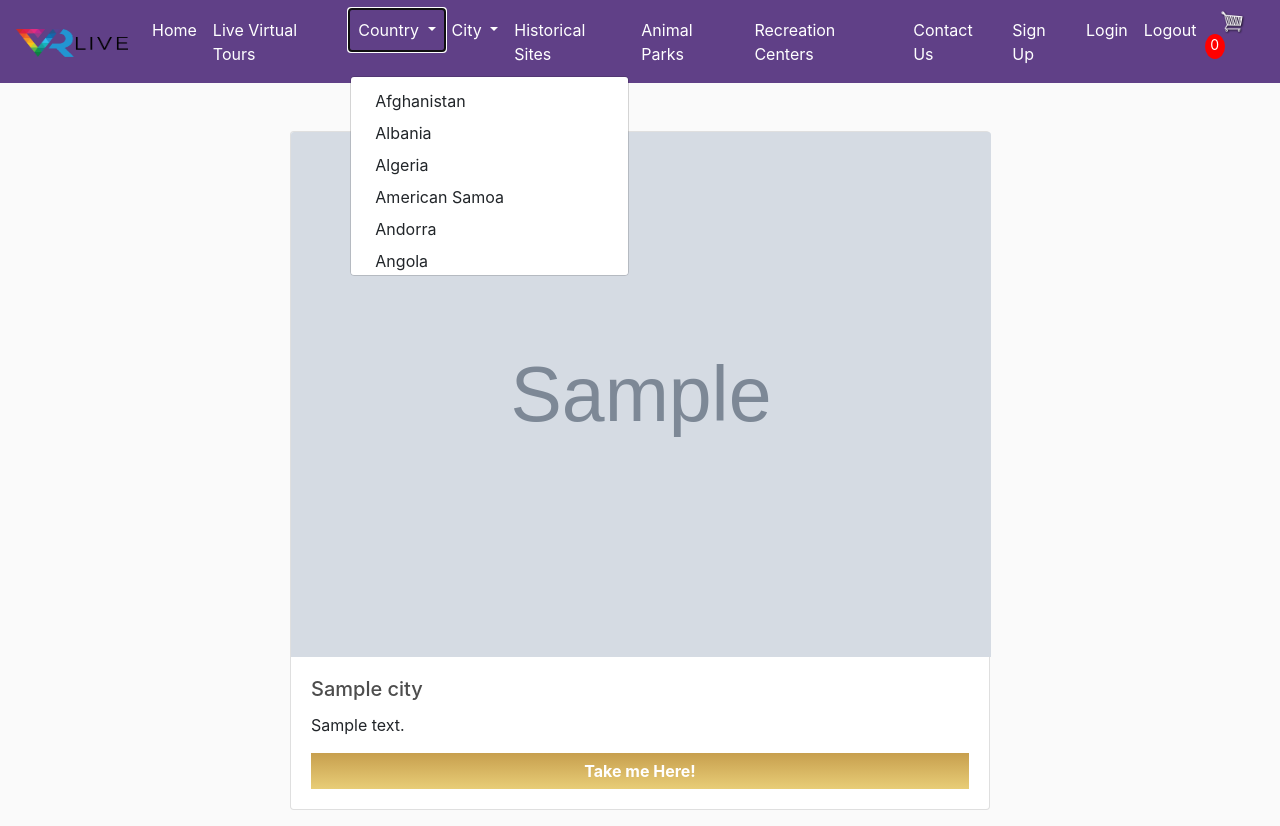
After one commit to Ivy8127/Esovis-VR, a Django app: a page that uses VRApp/templates/VRApp/city.html in a window 1280 px wide, after a click on "Country". The commit adds this page. Run offline with Django 3.2, Linux system fonts and the light colour scheme; tables that the repository leaves empty hold one stand-in row (values such as "Sample post"); grey boxes marked "Sample" are stand-in pictures; some libraries are stand-ins or nearby versions.

Commit message:
Added city demo content to city dropdown

```diff
--- a/VRApp/admin.py
+++ b/VRApp/admin.py
@@ -7,3 +7,4 @@ admin.site.register(Order)
 admin.site.register(OrderItem)
 admin.site.register(ShippingAddress)
 admin.site.register(Country)
+admin.site.register(City)
--- a/VRApp/models.py
+++ b/VRApp/models.py
@@ -7,6 +7,22 @@ from django.db.models.signals import post_save
 
 
 # Create your models here.
+class City(models.Model):
+    title = models.CharField(max_length = 50 , null=True)
+    description = models.TextField(max_length=300)
+    image = models.ImageField(null =True, blank =True)
+
+    def __str__(self):
+        return self.title
+
+    @property
+    def imageURL(self):
+        try:
+            url = self.image.url
+        except:
+            url = ''
+        return url
+
 class Country(models.Model):
     title = models.CharField(max_length = 30 , null=True)
     description = models.TextField(max_length=300)
--- /dev/null
+++ b/VRApp/templates/VRApp/city.html
@@ -0,0 +1,31 @@
+{% extends 'VRApp/main.html'%} {% load static %} {% block title %}City |
+Esovis VR{% endblock %}{% block content%}
+<br />
+<br />
+<div class="card mb-3 mx-auto" style="width: 700px">
+  <img
+    src="{{city.imageURL}}"
+    class="card-img-top"
+    alt="..."
+    style="width: 700px"
+  />
+  <div class="card-body">
+    <h5 class="card-title">{{city.title}}</h5>
+    <p class="card-text">
+      {{city.description}}
+    </p>
+    <a
+      href="{% url 'shop'%}"
+      class="btn btn-block"
+      style="
+        border: none;
+        color: white;
+        background: linear-gradient(#c79f4e, #e8cd77);
+        font-weight: bold;
+      "
+    >
+      Take me Here!</a
+    >
+  </div>
+</div>
+{% endblock content%}
--- a/VRApp/templates/VRApp/historical_sites.html
+++ b/VRApp/templates/VRApp/historical_sites.html
@@ -337,7 +337,7 @@
               <a class="dropdown-item" href="">Saint John's</a>
               <a class="dropdown-item" href="">Buenos Aires</a>
               <a class="dropdown-item" href="">Yerevan</a>
-              <a class="dropdown-item" href="">Canberra</a>
+              <a class="dropdown-item" href="{% url 'cities' 'Canberra' %}">Canberra</a>
               <a class="dropdown-item" href="">Vienna</a>
               <a class="dropdown-item" href="">Baku</a>
               <a class="dropdown-item" href="">Manama</a>
@@ -388,7 +388,7 @@
               <a class="dropdown-item" href="">Tallinn</a>
               <a class="dropdown-item" href="">Suva</a>
               <a class="dropdown-item" href="">Helsinki</a>
-              <a class="dropdown-item" href="">Paris</a>
+              <a class="dropdown-item" href="{% url 'cities' 'Paris' %}">Paris</a>
               <a class="dropdown-item" href="">Libreville</a>
               <a class="dropdown-item" href="">Banjul</a>
               <a class="dropdown-item" href="">Tbilisi</a>
@@ -412,7 +412,7 @@
               <a class="dropdown-item" href="">Jerusalem</a>
               <a class="dropdown-item" href="">Rome</a>
               <a class="dropdown-item" href="">Kingston</a>
-              <a class="dropdown-item" href="">Tokyo</a>
+              <a class="dropdown-item" href="{% url 'cities' 'Tokyo' %}">Tokyo</a>
               <a class="dropdown-item" href="">Amman</a>
               <a class="dropdown-item" href="">Nur-Sultan</a>
               <a class="dropdown-item" href="">Nairobi</a>
--- a/VRApp/templates/VRApp/main.html
+++ b/VRApp/templates/VRApp/main.html
@@ -384,7 +384,7 @@
               <a class="dropdown-item" href="">Saint John's</a>
               <a class="dropdown-item" href="">Buenos Aires</a>
               <a class="dropdown-item" href="">Yerevan</a>
-              <a class="dropdown-item" href="">Canberra</a>
+              <a class="dropdown-item" href="{% url 'cities' 'Canberra' %}">Canberra</a>
               <a class="dropdown-item" href="">Vienna</a>
               <a class="dropdown-item" href="">Baku</a>
               <a class="dropdown-item" href="">Manama</a>
@@ -435,7 +435,7 @@
               <a class="dropdown-item" href="">Tallinn</a>
               <a class="dropdown-item" href="">Suva</a>
               <a class="dropdown-item" href="">Helsinki</a>
-              <a class="dropdown-item" href="">Paris</a>
+              <a class="dropdown-item" href="{% url 'cities' 'Paris'%}">Paris</a>
               <a class="dropdown-item" href="">Libreville</a>
               <a class="dropdown-item" href="">Banjul</a>
               <a class="dropdown-item" href="">Tbilisi</a>
@@ -459,7 +459,7 @@
               <a class="dropdown-item" href="">Jerusalem</a>
               <a class="dropdown-item" href="">Rome</a>
               <a class="dropdown-item" href="">Kingston</a>
-              <a class="dropdown-item" href="">Tokyo</a>
+              <a class="dropdown-item" href="{% url 'cities' 'Tokyo'%}">Tokyo</a>
               <a class="dropdown-item" href="">Amman</a>
               <a class="dropdown-item" href="">Nur-Sultan</a>
               <a class="dropdown-item" href="">Nairobi</a>
--- a/VRApp/templates/registration/login.html
+++ b/VRApp/templates/registration/login.html
@@ -338,7 +338,7 @@
               <a class="dropdown-item" href="">Saint John's</a>
               <a class="dropdown-item" href="">Buenos Aires</a>
               <a class="dropdown-item" href="">Yerevan</a>
-              <a class="dropdown-item" href="">Canberra</a>
+              <a class="dropdown-item" href="{% url 'cities' 'Canberra' %}">Canberra</a>
               <a class="dropdown-item" href="">Vienna</a>
               <a class="dropdown-item" href="">Baku</a>
               <a class="dropdown-item" href="">Manama</a>
@@ -389,7 +389,7 @@
               <a class="dropdown-item" href="">Tallinn</a>
               <a class="dropdown-item" href="">Suva</a>
               <a class="dropdown-item" href="">Helsinki</a>
-              <a class="dropdown-item" href="">Paris</a>
+              <a class="dropdown-item" href="{% url 'cities' 'Paris' %}">Paris</a>
               <a class="dropdown-item" href="">Libreville</a>
               <a class="dropdown-item" href="">Banjul</a>
               <a class="dropdown-item" href="">Tbilisi</a>
@@ -413,7 +413,7 @@
               <a class="dropdown-item" href="">Jerusalem</a>
               <a class="dropdown-item" href="">Rome</a>
               <a class="dropdown-item" href="">Kingston</a>
-              <a class="dropdown-item" href="">Tokyo</a>
+              <a class="dropdown-item" href="{% url 'cities' 'Tokyo' %}">Tokyo</a>
               <a class="dropdown-item" href="">Amman</a>
               <a class="dropdown-item" href="">Nur-Sultan</a>
               <a class="dropdown-item" href="">Nairobi</a>
--- a/VRApp/templates/registration/signup.html
+++ b/VRApp/templates/registration/signup.html
@@ -345,7 +345,7 @@
               <a class="dropdown-item" href="">Saint John's</a>
               <a class="dropdown-item" href="">Buenos Aires</a>
               <a class="dropdown-item" href="">Yerevan</a>
-              <a class="dropdown-item" href="">Canberra</a>
+              <a class="dropdown-item" href="{% url 'cities' 'Canberra' %}">Canberra</a>
               <a class="dropdown-item" href="">Vienna</a>
               <a class="dropdown-item" href="">Baku</a>
               <a class="dropdown-item" href="">Manama</a>
@@ -396,7 +396,7 @@
               <a class="dropdown-item" href="">Tallinn</a>
               <a class="dropdown-item" href="">Suva</a>
               <a class="dropdown-item" href="">Helsinki</a>
-              <a class="dropdown-item" href="">Paris</a>
+              <a class="dropdown-item" href="{% url 'cities' 'Paris' %}">Paris</a>
               <a class="dropdown-item" href="">Libreville</a>
               <a class="dropdown-item" href="">Banjul</a>
               <a class="dropdown-item" href="">Tbilisi</a>
@@ -420,7 +420,7 @@
               <a class="dropdown-item" href="">Jerusalem</a>
               <a class="dropdown-item" href="">Rome</a>
               <a class="dropdown-item" href="">Kingston</a>
-              <a class="dropdown-item" href="">Tokyo</a>
+              <a class="dropdown-item" href="{% url 'cities' 'Tokyo' %}">Tokyo</a>
               <a class="dropdown-item" href="">Amman</a>
               <a class="dropdown-item" href="">Nur-Sultan</a>
               <a class="dropdown-item" href="">Nairobi</a>
--- a/VRApp/urls.py
+++ b/VRApp/urls.py
@@ -7,6 +7,7 @@ urlpatterns = [
 	path('sign_up/', views.SignUpView.as_view(), name='signup'),
 	path('shop/', views.shop, name="shop"),
 	path('countries/<str:title>/', views.countries, name='countries'),
+	path('cities/<str:title>/', views.cities, name='cities'),
 	path('historical_sites/', views.historicalSites, name="historical_sites"),
 	path('cart/', views.cart, name="cart"),
 	path('checkout/', views.checkout, name="checkout"),
--- a/VRApp/views.py
+++ b/VRApp/views.py
@@ -13,6 +13,20 @@ from.utils import cookieCart, cartData ,guestOrder
 
 
 from .models import *
+def cities(request,title):
+    city = City.objects.get(title=title)
+    if request.user.is_authenticated:
+        customer = request.user.customer
+        order, created = Order.objects.get_or_create(customer=customer, complete =False)
+        items = order.orderitem_set.all()
+        cartItems = order.get_cart_items
+    else:
+        cookieData = cookieCart(request)
+        cartItems = cookieData['cartItems']
+        order = cookieData['order']
+        items = cookieData['items']
+    context ={'items':items,'order':order,'cartItems': cartItems ,'city': city}
+    return render(request,'VRApp/city.html',context)
 
 def countries(request,title):
     country = Country.objects.get(title=title)
```
Also changed, not shown: VRApp/migrations/0008_city.py (added), static/images/Tokyo.jpg (added), static/images/anthony-delanoix-Q0-fOL2nqZc-unsplash.jpg (added), static/images/hugo-kneebone-L6B15erLwb0-unsplash.jpg (added).
